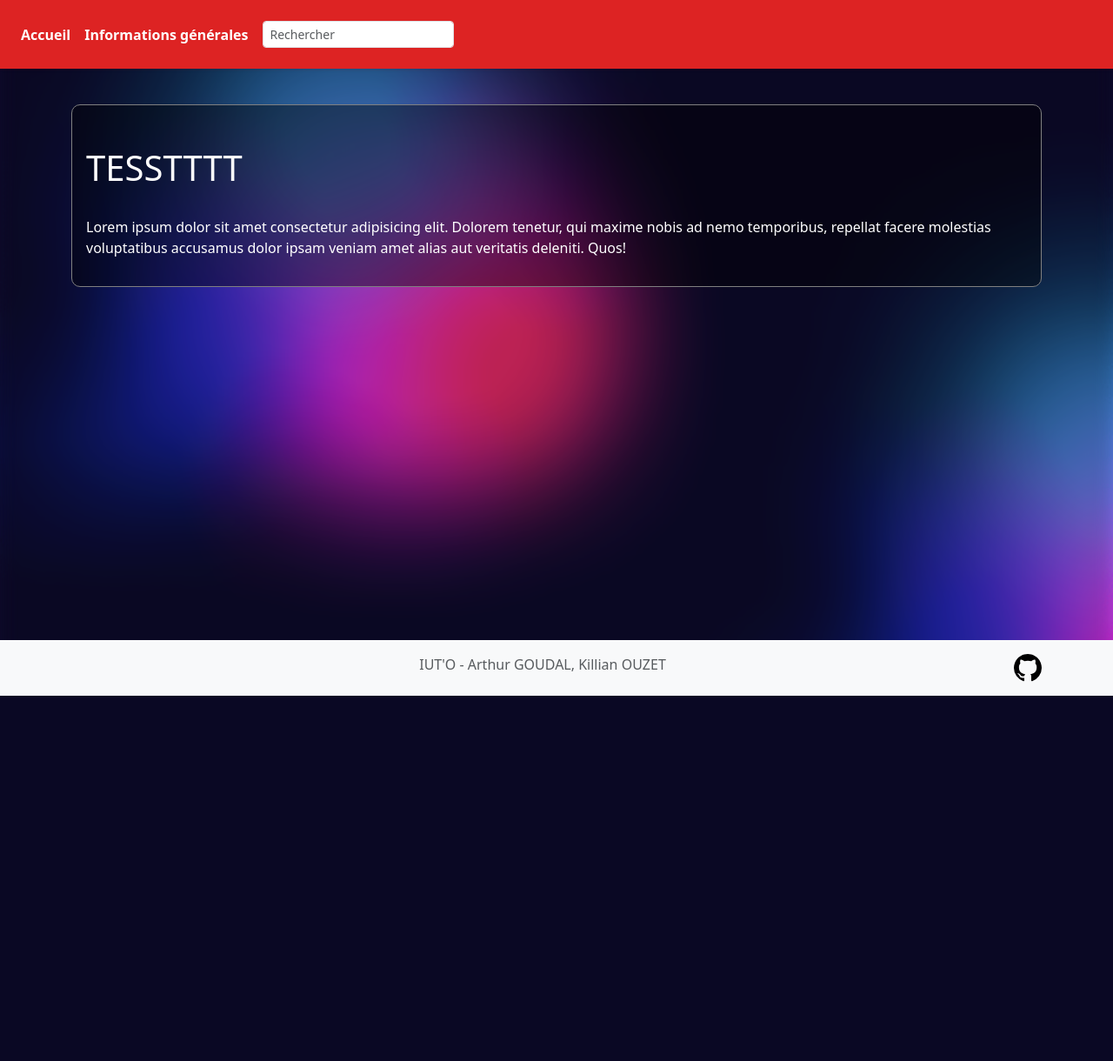
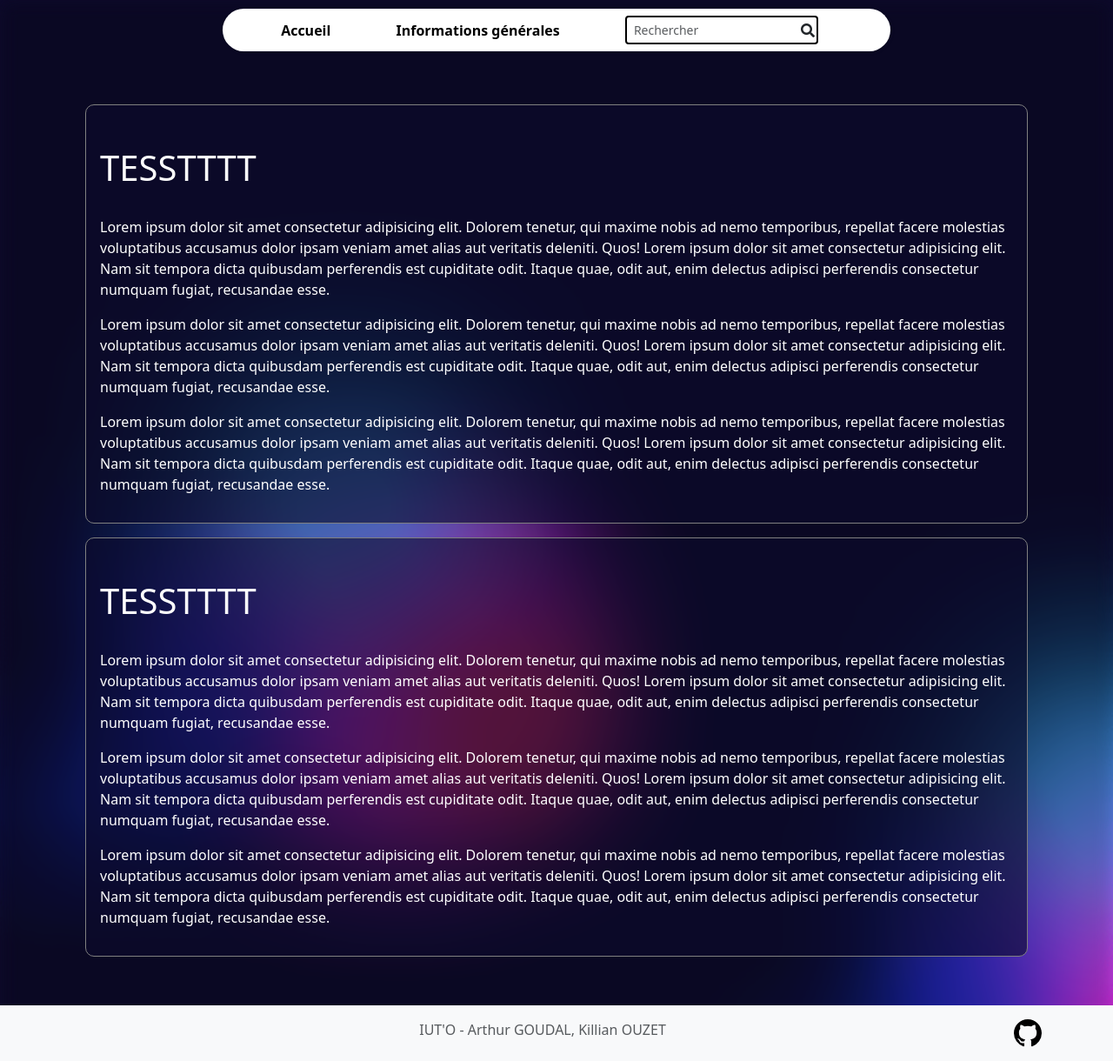
Before and after one commit to GOUDALArthur/SAE_WEB_BD, a Flask app: page / in a window 1280 px wide. Shown: the whole page at 87% size. Before the commit the page ends 800 px from the top, so only its background shows below. Run offline with Flask 3, Linux system fonts and the light colour scheme; some libraries are stand-ins or nearby versions.

Commit message:
ajout du design de l'application avec des contenus tests

```diff
--- a/appFestiut/static/base.css
+++ b/appFestiut/static/base.css
@@ -25,7 +25,7 @@ body {
     border: solid gray 1px;
     border-radius: 10px;
     padding: 1em;
-    background-color: rgba(0, 0, 0, 0.40);
+    background-color: rgba(13, 10, 44, 0.60);
 }
 
 h1 {
@@ -44,21 +44,23 @@ ul {
 
 #header {
     position: fixed;
+    top: 10;
     left: 0;
     right: 0;
-    top: 0;
+    margin: auto;
     transition: 0.3s;
     transition-delay: 0.2s;
     box-shadow: 1px 1px 4px 0 rgba(0, 0, 0, .1);
-    background-color: #DD2323;
-    width: 100%;
+    background-color: white;
+    max-width: 60%;
     z-index: 3;
-    padding: 1em;
+    border-radius: 50px;
 }
 
 #header .liens {
     display: flex;
     align-items: center;
+    justify-content: space-evenly;
     margin: 0;
     padding: 0;
 }
@@ -68,13 +70,33 @@ ul {
 }
 
 #header .liens a {
-    color: white;
+    color: black;
     font-weight: bold;
 }
 
 #header .liens li a:hover {
     transition: all 0.5s ease;
     opacity: 0.7;
+}
+
+#search {
+    display: flex;
+    align-items: center;
+}
+
+.search-input {
+    border: solid black 2px;
+}
+
+.form-inline {
+    display: flex;
+    align-items: center;
+    flex-shrink: 0;
+}
+
+.form-inline>i {
+    position: relative;
+    right: 20px;
 }
 
 #footer {
--- a/appFestiut/static/home.css
+++ b/appFestiut/static/home.css
@@ -1,3 +1,7 @@
 h1, p{
     color: white;
 }
+
+.container > div{
+    margin: 1em;
+}
--- a/appFestiut/templates/base.html
+++ b/appFestiut/templates/base.html
@@ -9,6 +9,8 @@
             <!-- Bootstrap CSS -->
             {{ bootstrap.load_css() }}
             <link rel="stylesheet" href="{{url_for('static', filename='base.css')}}">
+            <link rel="stylesheet" href="https://use.fontawesome.com/releases/v5.3.1/css/all.css"
+        integrity="sha384-mzrmE5qonljUremFsqc01SB46JvROS7bZs3IO2EmfFsd15uHvIt+Y8vEf7N7fWAU" crossorigin="anonymous">
         {% endblock %}
 
         <title>Festiut'O</title>
@@ -26,7 +28,7 @@
             </li>
             <li id="search">
                 <form method="POST" action="#" class="form-inline " role="search">
-                    <input class="form-control form-control-sm mr-3" type="search" placeholder="Rechercher" aria-label="Rechercher" name="searched">
+                    <input class="form-control form-control-sm mr-3 search-input" type="search" placeholder="Rechercher" aria-label="Rechercher" name="searched">
                     <i class="fas fa-search" aria-hidden="true"></i>
                 </form>
             </li>
--- a/appFestiut/templates/home.html
+++ b/appFestiut/templates/home.html
@@ -6,6 +6,15 @@
 {% block content %}
 <div class="content">
     <h1>TESSTTTT</h1>
-    <p>Lorem ipsum dolor sit amet consectetur adipisicing elit. Dolorem tenetur, qui maxime nobis ad nemo temporibus, repellat facere molestias voluptatibus accusamus dolor ipsam veniam amet alias aut veritatis deleniti. Quos!</p>
+    <p>Lorem ipsum dolor sit amet consectetur adipisicing elit. Dolorem tenetur, qui maxime nobis ad nemo temporibus, repellat facere molestias voluptatibus accusamus dolor ipsam veniam amet alias aut veritatis deleniti. Quos! Lorem ipsum dolor sit amet consectetur adipisicing elit. Nam sit tempora dicta quibusdam perferendis est cupiditate odit. Itaque quae, odit aut, enim delectus adipisci perferendis consectetur numquam fugiat, recusandae esse.</p>
+    <p>Lorem ipsum dolor sit amet consectetur adipisicing elit. Dolorem tenetur, qui maxime nobis ad nemo temporibus, repellat facere molestias voluptatibus accusamus dolor ipsam veniam amet alias aut veritatis deleniti. Quos! Lorem ipsum dolor sit amet consectetur adipisicing elit. Nam sit tempora dicta quibusdam perferendis est cupiditate odit. Itaque quae, odit aut, enim delectus adipisci perferendis consectetur numquam fugiat, recusandae esse.</p>
+    <p>Lorem ipsum dolor sit amet consectetur adipisicing elit. Dolorem tenetur, qui maxime nobis ad nemo temporibus, repellat facere molestias voluptatibus accusamus dolor ipsam veniam amet alias aut veritatis deleniti. Quos! Lorem ipsum dolor sit amet consectetur adipisicing elit. Nam sit tempora dicta quibusdam perferendis est cupiditate odit. Itaque quae, odit aut, enim delectus adipisci perferendis consectetur numquam fugiat, recusandae esse.</p>
+</div>
+
+<div class="content">
+    <h1>TESSTTTT</h1>
+    <p>Lorem ipsum dolor sit amet consectetur adipisicing elit. Dolorem tenetur, qui maxime nobis ad nemo temporibus, repellat facere molestias voluptatibus accusamus dolor ipsam veniam amet alias aut veritatis deleniti. Quos! Lorem ipsum dolor sit amet consectetur adipisicing elit. Nam sit tempora dicta quibusdam perferendis est cupiditate odit. Itaque quae, odit aut, enim delectus adipisci perferendis consectetur numquam fugiat, recusandae esse.</p>
+    <p>Lorem ipsum dolor sit amet consectetur adipisicing elit. Dolorem tenetur, qui maxime nobis ad nemo temporibus, repellat facere molestias voluptatibus accusamus dolor ipsam veniam amet alias aut veritatis deleniti. Quos! Lorem ipsum dolor sit amet consectetur adipisicing elit. Nam sit tempora dicta quibusdam perferendis est cupiditate odit. Itaque quae, odit aut, enim delectus adipisci perferendis consectetur numquam fugiat, recusandae esse.</p>
+    <p>Lorem ipsum dolor sit amet consectetur adipisicing elit. Dolorem tenetur, qui maxime nobis ad nemo temporibus, repellat facere molestias voluptatibus accusamus dolor ipsam veniam amet alias aut veritatis deleniti. Quos! Lorem ipsum dolor sit amet consectetur adipisicing elit. Nam sit tempora dicta quibusdam perferendis est cupiditate odit. Itaque quae, odit aut, enim delectus adipisci perferendis consectetur numquam fugiat, recusandae esse.</p>
 </div>
 {% endblock %}
```
